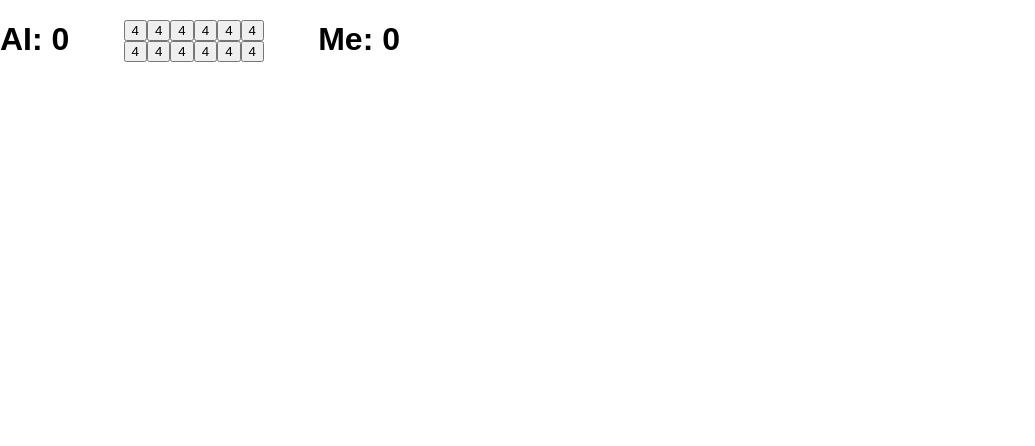
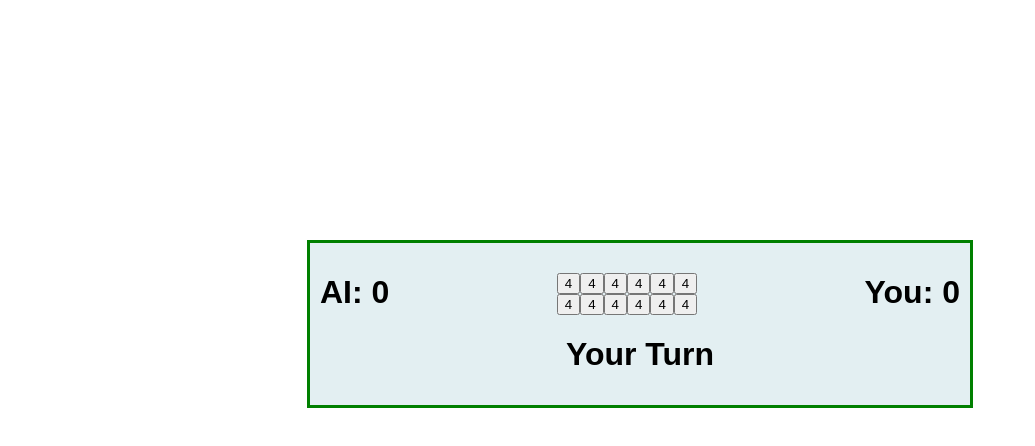
Before and after one commit to SirSaunders/Grad-AI-Mancala, a React (Create React App) app in the folder game-client/: page / in a window 1280 px wide. Shown: the top 446 px of the page, without its empty margins (0-1035 px from the left). Built offline with nearby package versions, Linux system fonts and the light colour scheme.

Commit message:
updated ui

```diff
--- a/game-client/src/App.js
+++ b/game-client/src/App.js
@@ -93,7 +93,8 @@ class App extends Component {
                     "player": 1
                 }
                 ]
-            }
+            },
+            "isAiTurn":false
         }
 
         this.getButtons = this.getButtons.bind(this);
@@ -101,6 +102,7 @@ class App extends Component {
 
     }
     aiMove() {
+        this.setState({"isAiTurn":true})
         var json = { "board": this.state.board }
 
         var data = JSON.stringify(json);
@@ -121,6 +123,8 @@ class App extends Component {
                 this.setState({ board: board })
                 if (response.data.go_again) {
                     this.aiMove()
+                }else{
+                    this.setState({"isAiTurn":false})
                 }
             }.bind(this))
             .catch(function (error) {
@@ -128,15 +132,17 @@ class App extends Component {
             }.bind(this));
     }
     moveSelected(move) {
+        if (!this.state.isAiTurn) {
+
             console.log(move)
-        var json = { "move": parseInt(move), "board": this.state.board }
+            var json = {"move": parseInt(move), "board": this.state.board}
 
             var data = JSON.stringify(json);
 
             axios({
                 baseURL: 'http://127.0.0.1:8000/update_board',
                 timeout: 30000,
-            headers: { 'Content-Type': 'application/json' },
+                headers: {'Content-Type': 'application/json'},
                 data: data,
                 method: 'post'
             })
@@ -145,7 +151,7 @@ class App extends Component {
                     var board = this.state.board
                     board.space = response.data.board.space
                     console.log(board)
-                this.setState({ board: board })
+                    this.setState({board: board})
                     if (!response.data.go_again) {
                         this.aiMove()
                     }
@@ -153,7 +159,7 @@ class App extends Component {
                 .catch(function (error) {
                     console.log(error);
                 }.bind(this));
-
+        }
 
     }
     getButtons(rangestart, rangeEnd) {
@@ -173,21 +179,28 @@ class App extends Component {
 
         return (
 
-            <div className="App" style={{ 'width': '400px' }}>
+            <div className="App" style={{ 'width': '400px',
+                margin: "auto",
+                width: "50%",
+                border: "3px solid green",
+                padding: "10px",
+                backgroundColor:"#e3eff2",
+                marginTop:"30vh"
+            }}>
             {/* <img src={logo} className="App-logo" alt="logo" /> */}
                 <h1 style={{ "float": "left" }}> AI:&nbsp;</h1>
                 <h1 style={{ "float": "left" }}> {this.state.board.space[7].marbles}</h1>
 
                 <h1 style={{ "float": "right" }}> {this.state.board.space[0].marbles}</h1>
-                <h1 style={{ "float": "right" }}> Me:&nbsp; </h1>
+                <h1 style={{ "float": "right" }}> You:&nbsp; </h1>
 
                 <div style={{'paddingTop': '20px'}}>
-                    <button onClick={() => this.moveSelected(6)}>{this.state.board.space[6].marbles}</button>
-                    <button onClick={() => this.moveSelected(5)}>{this.state.board.space[5].marbles}</button>
-                    <button onClick={() => this.moveSelected(4)}>{this.state.board.space[4].marbles}</button>
-                    <button onClick={() => this.moveSelected(3)}>{this.state.board.space[3].marbles}</button>
-                    <button onClick={() => this.moveSelected(2)}>{this.state.board.space[2].marbles}</button>
-                    <button onClick={() => this.moveSelected(1)}>{this.state.board.space[1].marbles}</button>
+                    <button>{this.state.board.space[6].marbles}</button>
+                    <button>{this.state.board.space[5].marbles}</button>
+                    <button>{this.state.board.space[4].marbles}</button>
+                    <button >{this.state.board.space[3].marbles}</button>
+                    <button >{this.state.board.space[2].marbles}</button>
+                    <button >{this.state.board.space[1].marbles}</button>
                 </div>
 
                 <div>
@@ -197,6 +210,13 @@ class App extends Component {
                     <button onClick={() => this.moveSelected(11)}>{this.state.board.space[11].marbles}</button>
                     <button onClick={() => this.moveSelected(12)}>{this.state.board.space[12].marbles}</button>
                     <button onClick={() => this.moveSelected(13)}>{this.state.board.space[13].marbles}</button>
+                </div>
+
+                <div>  {(this.state.isAiTurn)?
+                    <img width={100} src = "https://media.giphy.com/media/xTk9ZvMnbIiIew7IpW/giphy.gif"/>
+                    :
+                    <h1>Your Turn</h1>
+                    }
 
                 </div>
 
```
Also changed, not shown: 1 other file (tests, documents, lock files or other folders). Lines whose indentation alone changed are shown as unchanged.
